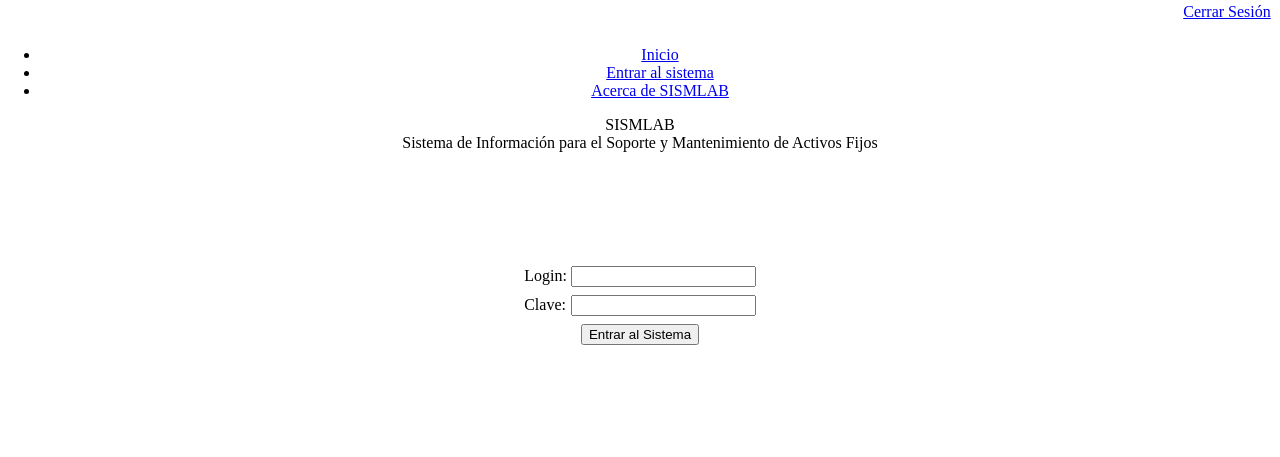
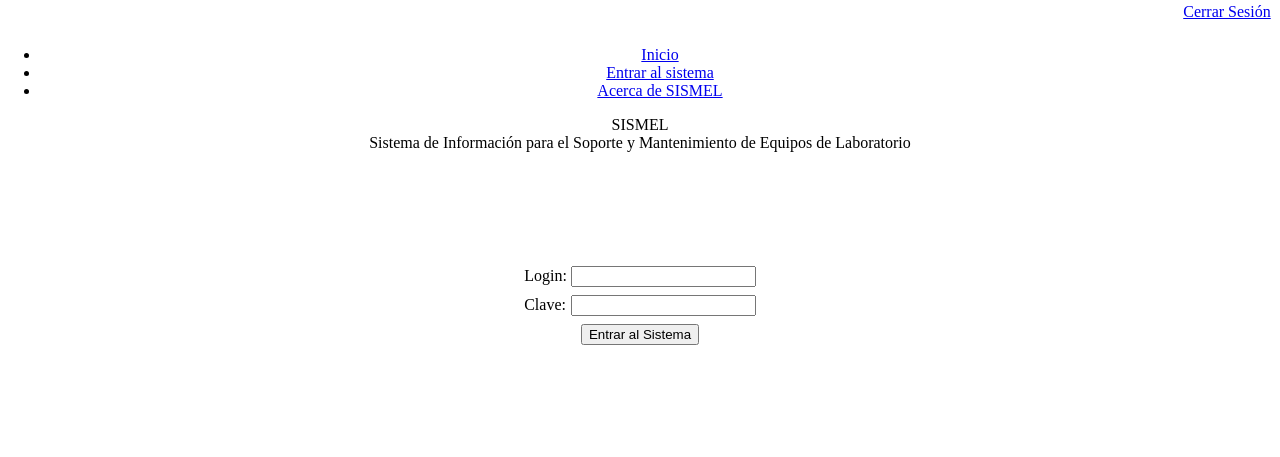
Before and after one commit to hongo-de-yuggoth/SIMAU, a CakePHP app: template app/views/smuq_usuarios/login.ctp in a window 1280 px wide. Shown: the top 457 px of the page. Run offline with PHP 8.4 and a stand-in for CakePHP, Linux system fonts and the light colour scheme; the template is opened without the code that fills it, so the values that code supplies are empty; some libraries are stand-ins or nearby versions.

Commit message:
023- Nombre del sistema cambiado a SISMEL

```diff
--- a/app/views/smuq_usuarios/login.ctp
+++ b/app/views/smuq_usuarios/login.ctp
@@ -10,13 +10,13 @@ echo $javascript->link('smuq_usuarios/login');
       <ul>
          <li id="inicio"><a href="/">Inicio</a></li>
          <li id="login"><a href="/login">Entrar al sistema</a></li>
-         <li id="acerca_de"><a href="/solicitudes/acerca_de">Acerca de SISMLAB</a></li>
+         <li id="acerca_de"><a href="/solicitudes/acerca_de">Acerca de SISMEL</a></li>
       </ul>
 	</div>
 </div>
 
 <div id="col_derecha">
-	<div id="titulo_pagina" align="center">SISMLAB<br>Sistema de Información para el Soporte y Mantenimiento de Activos Fijos</div>
+	<div id="titulo_pagina" align="center">SISMEL<br>Sistema de Información para el Soporte y Mantenimiento de Equipos de Laboratorio</div>
 	<div id="cuadro_notificaciones" class="<?php echo $clase_notificacion; ?>" style="display: <?php echo $display_notificacion; ?>;">
 		<?php echo $mensaje_notificacion; ?>
 	</div>
```
